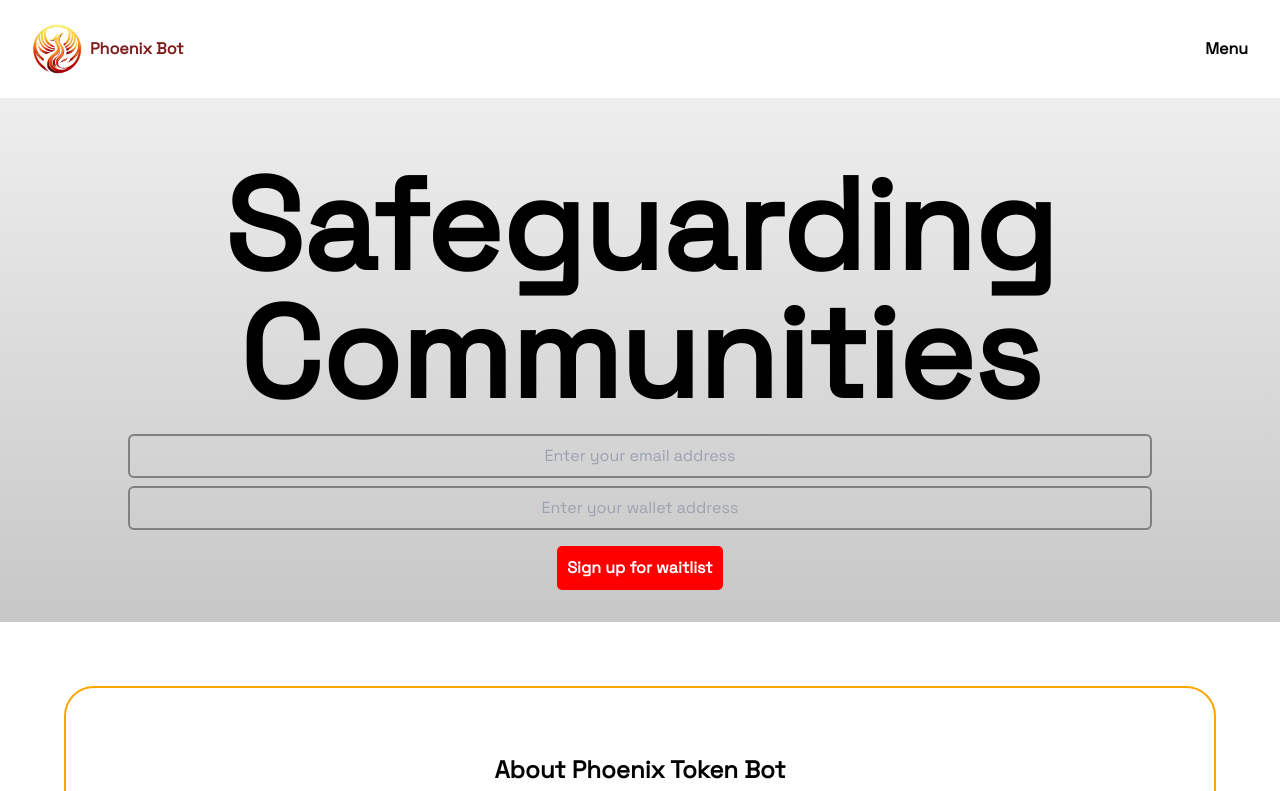
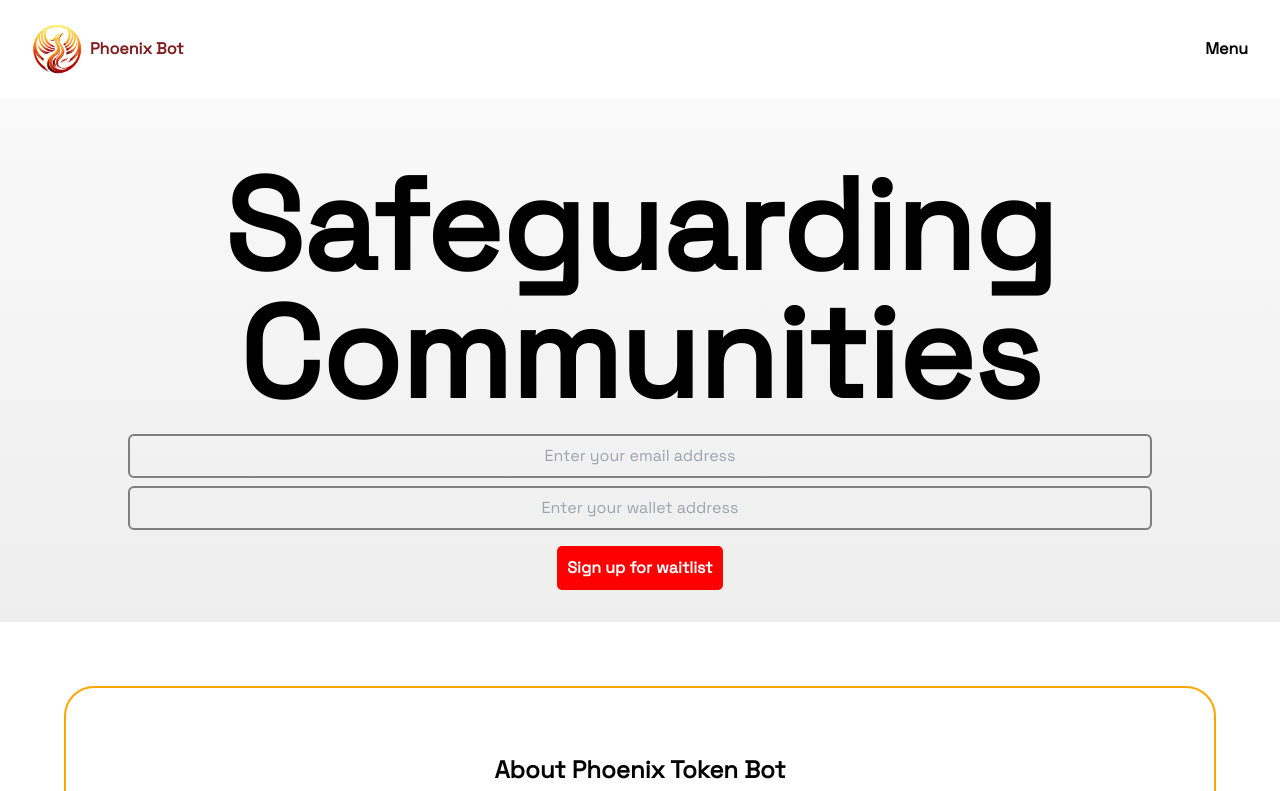
Before and after one commit to gamertechsdefi/Phoenix-Bot-Waitlist, a Next.js app: page / in a window 1280 px wide. Shown: the top 791 px of the page. Built offline with nearby package versions, Linux system fonts and the light colour scheme.

Commit message:
Update waitlist.js

```diff
--- a/src/app/components/waitlist.js
+++ b/src/app/components/waitlist.js
@@ -105,7 +105,7 @@ export default function WaitlistFill() {
       style={{
         background: "rgb(199,199,199)",
         background:
-          "linear-gradient(0deg, rgba(199,199,199,1) 0%, rgba(238,238,238,1) 100%)",
+          "linear-gradient(180deg, rgba(249,249,249,1) 0%, rgba(238,238,238,1) 100%)",
       }}
     >
       <motion.div
```
